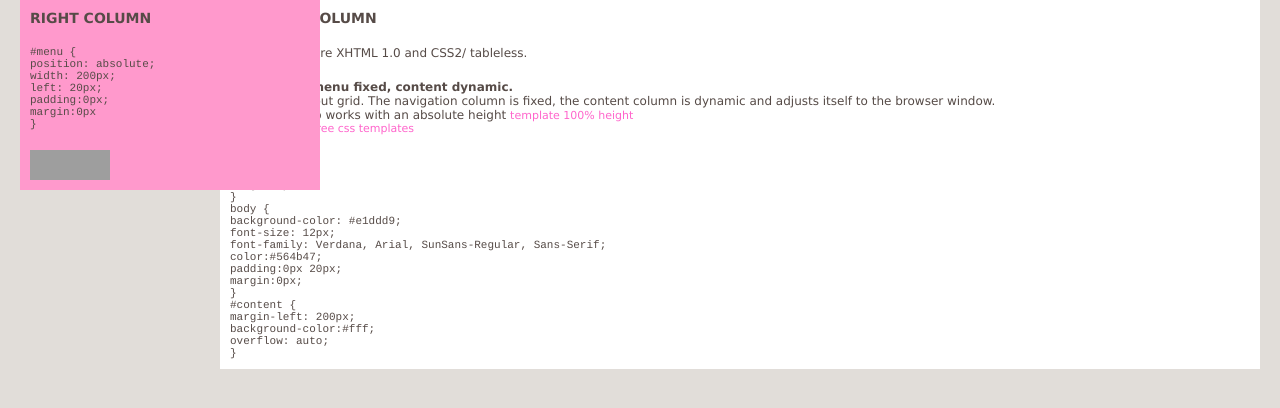
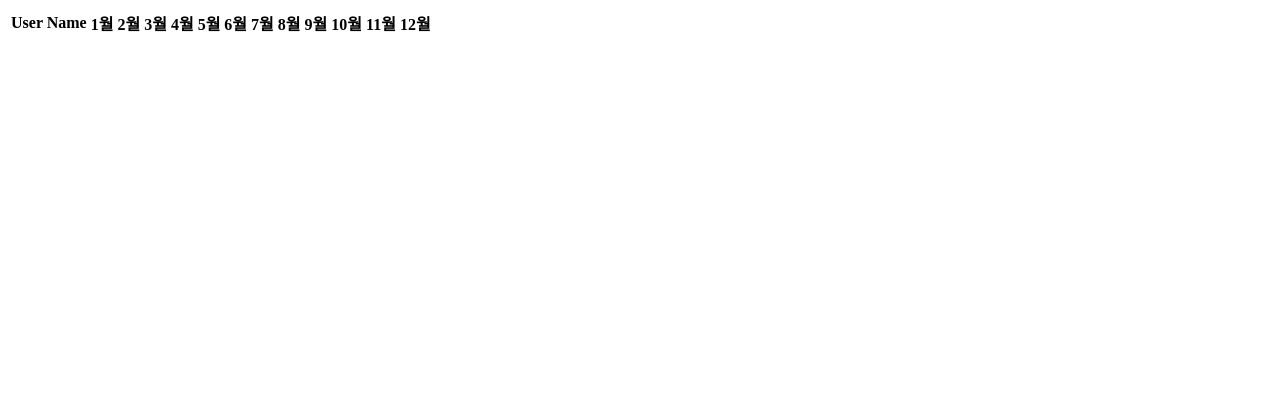
Before and after one commit to gramman75/erp, a Django app: template erp/templates/common/test.html in a window 1280 px wide. Shown: the top 408 px of the page. Run offline with Django 3.2, Linux system fonts and the light colour scheme; the template is opened without the code that fills it, so the values that code supplies are empty; parts of the project's set-up code (start-up, migrations or seed data) failed here and were passed over; grey boxes are pictures that could not be loaded.

Commit message:
20121101_home

```diff
--- a/erp/media/css/common.css
+++ b/erp/media/css/common.css
@@ -41,7 +41,7 @@
 
 }
 
-.result_table {
+body table.result_table {
 	border : 1;
 	backgroud-color : blue;
 }
--- a/erp/settings.py
+++ b/erp/settings.py
@@ -3,7 +3,7 @@ import os
 
 DEBUG = True
 TEMPLATE_DEBUG = DEBUG
-DJANGO_TOOLBAR = False
+DJANGO_TOOLBAR = True
 
 PROJECT_DIR = os.path.dirname(__file__)
 
@@ -18,7 +18,7 @@ DATABASES = {
         'ENGINE': 'django.db.backends.mysql', # Add 'postgresql_psycopg2', 'mysql', 'sqlite3' or 'oracle'.
         'NAME': 'erp',                      # Or path to database file if using sqlite3.
         'USER': 'root',                      # Not used with sqlite3.
-        'PASSWORD': 'kmk7504',                  # Not used with sqlite3.
+        'PASSWORD': '',                  # Not used with sqlite3.
         'HOST': 'localhost',                      # Set to empty string for localhost. Not used with sqlite3.
         'PORT': '3306',                      # Set to empty string for default. Not used with sqlite3.
     }
--- a/erp/templates/common/test.html
+++ b/erp/templates/common/test.html
@@ -1,114 +1,30 @@
+<html>
+	<head>
+	<style type="textt/css">
+		.aaa {
+			border-style: double;
+			border-width: 5px
+		}
+	</style>
+	</head>
 
-<html>
-<head>
-<title>Nice and Free CSS Template 2</title>
-<style type="text/css" media="screen"><!--
-/*  body und schrift deffinitionen */
-html {
-padding:0px;
-margin:0px;
-}
-body {
-background-color: #e1ddd9;
-font-size: 12px;
-font-family: Verdana, Arial, SunSans-Regular, Sans-Serif;
-color:#564b47;
-padding:0px 20px;
-margin:0px;
-}
-p, pre, h2 {
-padding:10px;
-margin:0px
-}
-h1 {
-font-size: 11px;
-text-transform:uppercase;
-text-align: right;
-color: #564b47;
-background-color: #90897a;
-padding:5px 15px;
-margin:0px
-}
-h2 {
-font-size:14px;
-padding-top:10px;
-text-transform:uppercase;
-color: #564b47;
-background-color: transparent;
-}
-a {
-color: #ff66cc;
-font-size: 11px;
-background-color:transparent;
-text-decoration: none;
-}
-pre {
-color: #564b47;
-font-size: 11px;
-background-color:transparent;
-font-family: Courier, Monaco, Monospace;
-}
-/*  positioning-layers statisch und absolut */
-#menu {
-position: absolute;
-width: 300px;
-left: 20px;
-background-color: #ff99CC;
-padding:0px;
-margin:0px
-}
-#content {
-margin-left: 200px;
-background-color:#fff;
-overflow: auto;
-}
---></style>
-</head>
-<body>
-<div id="menu">
-<h2>right column</h2>
-<pre>
-#menu {
-position: absolute;
-width: 200px;
-left: 20px;
-padding:0px;
-margin:0px
-}
-</pre>
-<p>
-<img src="xhtml10.gif" alt="" width="80" height="15" border="0"/><br/>
-<img src="css.gif" alt="css" width="80" height="15" border="0"/><br />
-</p>
-</div>
-<div id="content">
-<h2>content column</h2>
-<p>All templates are XHTML 1.0 and CSS2/ tableless.</p>
-<p><b>2 columns / menu fixed, content dynamic.</b><br />
-2 columns layout grid. The navigation column is fixed, the content column is dynamic and adjusts itself to the browser
-window.<br />
-The layout also works with an absolute height <a href="temp02_100height.html">template 100% height</a><br />
-<a href="/">more nice and free css templates</a><br />
-</p>
-<pre>
-html {
-padding:0px;
-margin:0px;
-}
-body {
-background-color: #e1ddd9;
-font-size: 12px;
-font-family: Verdana, Arial, SunSans-Regular, Sans-Serif;
-color:#564b47;
-padding:0px 20px;
-margin:0px;
-}
-#content {
-margin-left: 200px;
-background-color:#fff;
-overflow: auto;
-}
-</pre>
-</div>
+	<body>
+	<table class="aaa">
+		<tr>
+			<th>User Name</th>
+			<th>1월</th>
+			<th>2월</th>
+			<th>3월</th>
+			<th>4월</th>
+			<th>5월</th>
+			<th>6월</th>
+			<th>7월</th>
+			<th>8월</th>
+			<th>9월</th>
+			<th>10월</th>
+			<th>11월</th>
+			<th>12월</th>
+		</tr>
+</table>
 </body>
 </html>
--- a/erp/templates/userCount/user_result.html
+++ b/erp/templates/userCount/user_result.html
@@ -1,6 +1,6 @@
 {% extends "common/result_base.html" %}
 {% block result %}
-<table class="result_table">
+<table id="result_table">
 		<tr>
 			<th>User Name</th>
 			{% for i in month %}
--- a/erp/urls.py
+++ b/erp/urls.py
@@ -11,6 +11,7 @@ urlpatterns = patterns('',
                        url(r'^erp/util/user/$','utilization.user.util_user'),
                        url(r'^erp/util/user/search/$','utilization.user.util_user_search'),
                        url(r'^erp/util/user/result/$','utilization.user.util_user_result'),
+                       url(r'^erp/test','erp.views.test'),
 
 
     # Examples:
--- a/erp/views.py
+++ b/erp/views.py
@@ -7,3 +7,6 @@ def home(request):
 
 def hello(request):
     return HttpResponse('hello')
+
+def test(request):
+    return render_to_response('common/test.html')
```
Also changed, not shown: erp/templates/common/result_base.html (line endings or trailing spaces), 9 other files.
